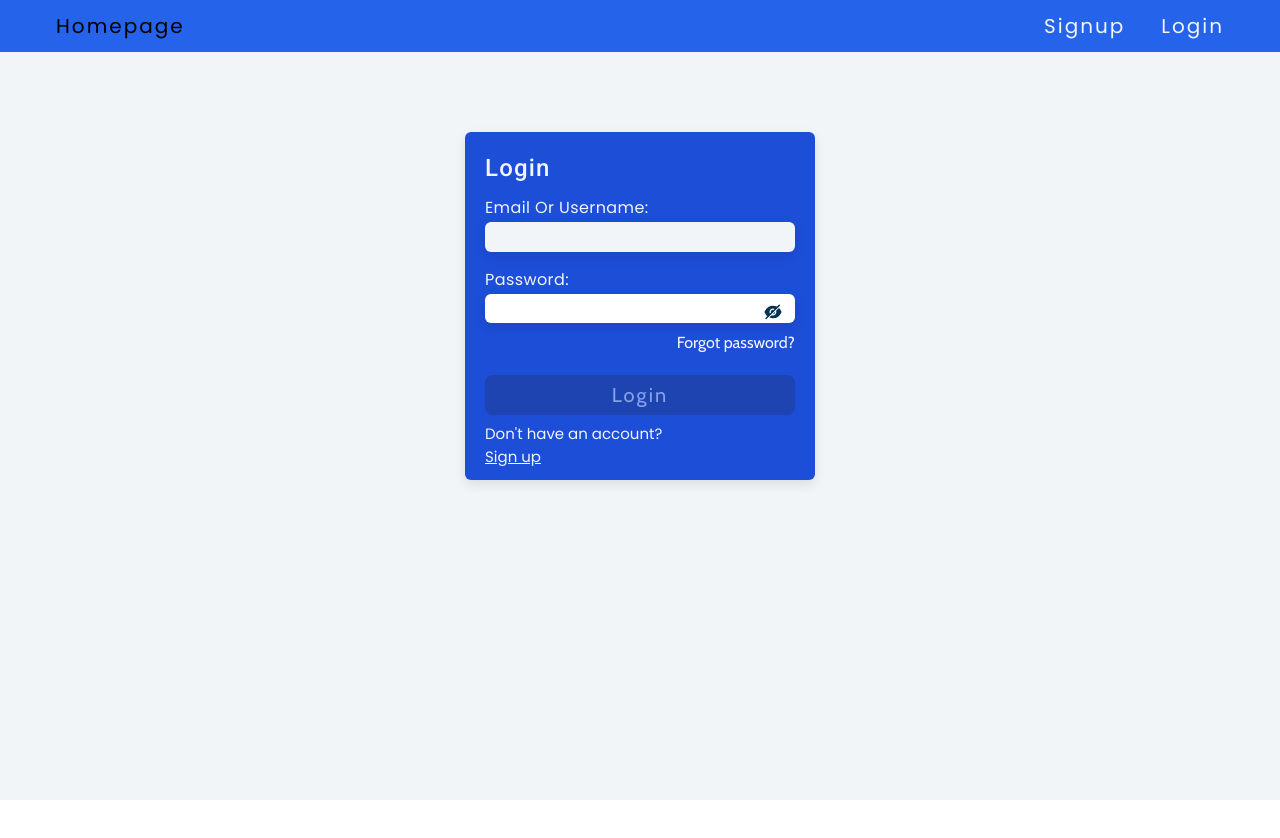
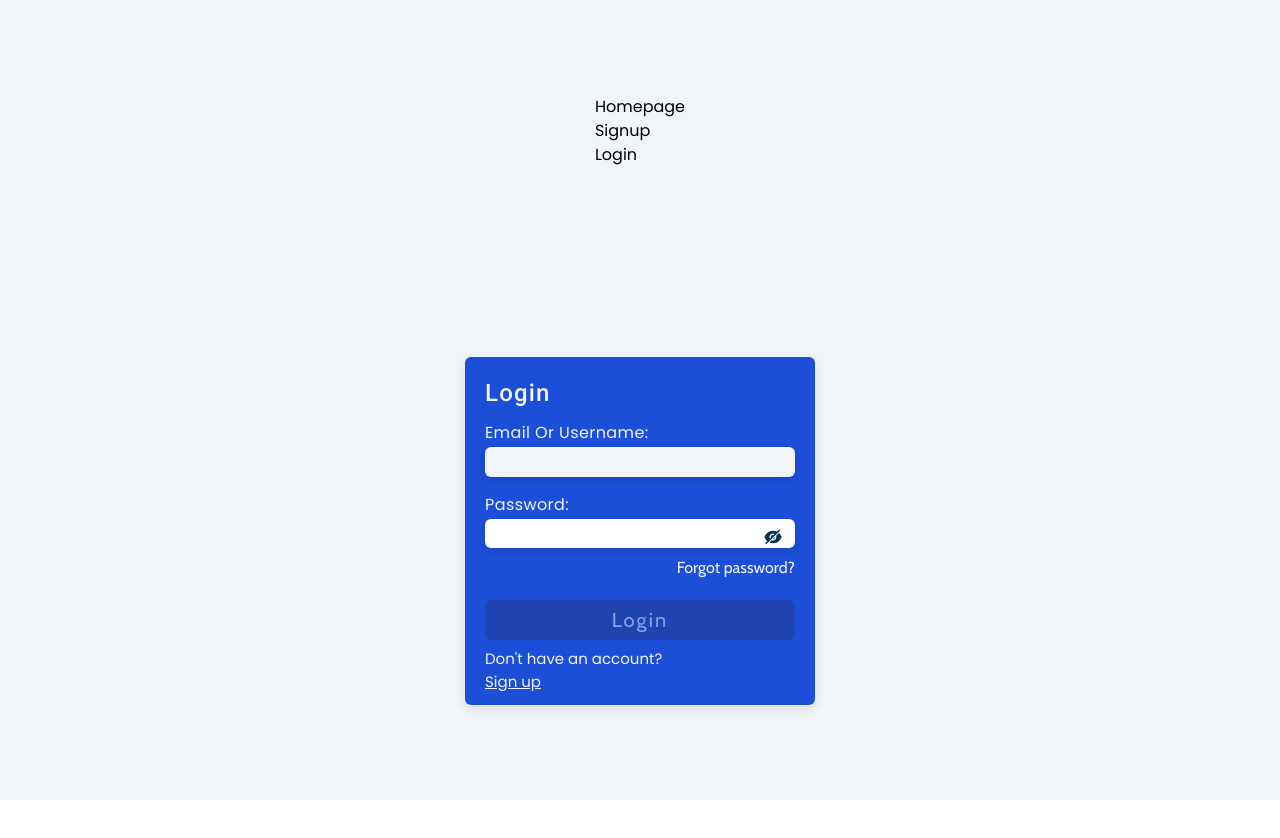
Before and after one commit to kawojue/user-registration, a React (Vite) app in the folder starter/: page /auth/login in a window 1280 px wide. Built offline with nearby package versions, Linux system fonts and the light colour scheme.

Commit message:
[edit] styles

```diff
--- a/starter/src/index.css
+++ b/starter/src/index.css
@@ -13,12 +13,32 @@ body {
 }
 
 .app {
-    @apply max-w-full h-screen bg-pry-clr-0 mb-10;
+    @apply max-w-full h-screen bg-pry-clr-0 mb-10 grid place-items-center;
 }
 
 .container {
-    @apply w-[90vw] max-w-[350px] rounded-md px-5 pt-5 pb-3 mx-auto bg-blue-700 text-pry-clr-0 mt-20;
+    @apply w-[90vw] max-w-[350px] rounded-md px-5 pt-5 pb-3 mx-auto bg-blue-700 text-pry-clr-0;
     box-shadow: rgba(0, 0, 0, 0.1) 0px 4px 12px;
+}
+
+.home p {
+    @apply my-3;
+}
+
+.home-links {
+    @apply flex flex-col gap-3 mb-5;
+}
+
+.home-links a {
+    @apply underline;
+}
+
+.home button {
+    @apply px-3 py-1.5 rounded-lg bg-white text-black font-medium tracking-wider trans;
+}
+
+.home button:hover {
+    @apply bg-red-400 text-pry-clr-0;
 }
 
 .section-h3 {
@@ -41,6 +61,7 @@ body {
     @apply flex gap-1.5 items-center;
 }
 
+.home p,
 label {
     @apply text-[16px] tracking-wide capitalize;
 }
@@ -118,22 +139,6 @@ input:focus {
     @apply text-[16px] mb-2 tracking-wide text-green-300;
 }
 
-.navbar {
-    @apply py-3 px-14 bg-blue-600 tracking-widest text-xl;
-}
-
-.nav-center {
-    @apply flex justify-between;
-}
-
-.nav-center ul {
-    @apply flex gap-9;
-}
-
-.nav-center ul a {
-    @apply text-pry-clr-0;
-}
-
 .fgtpswd {
     @apply flex justify-end mt-2 font-cabin;
 }
```
